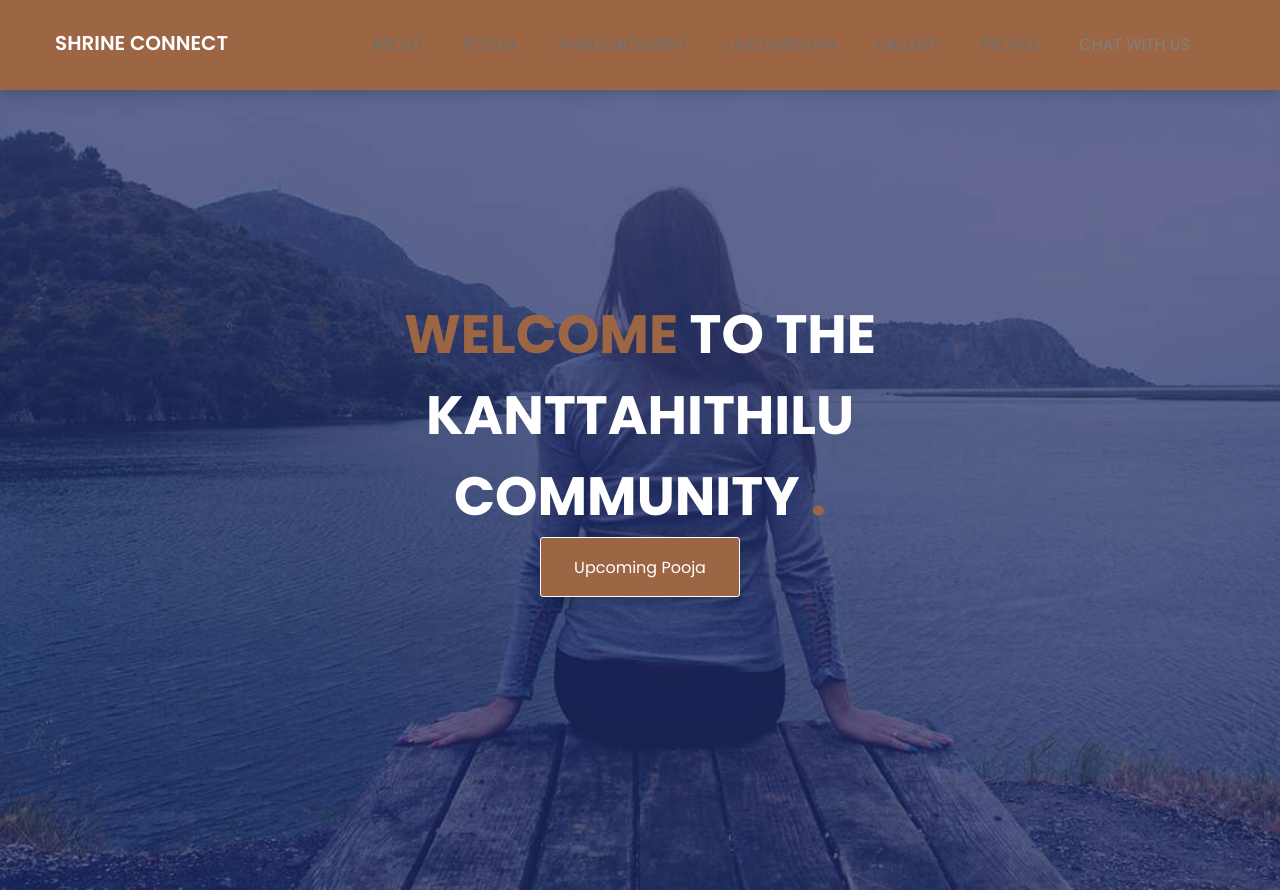
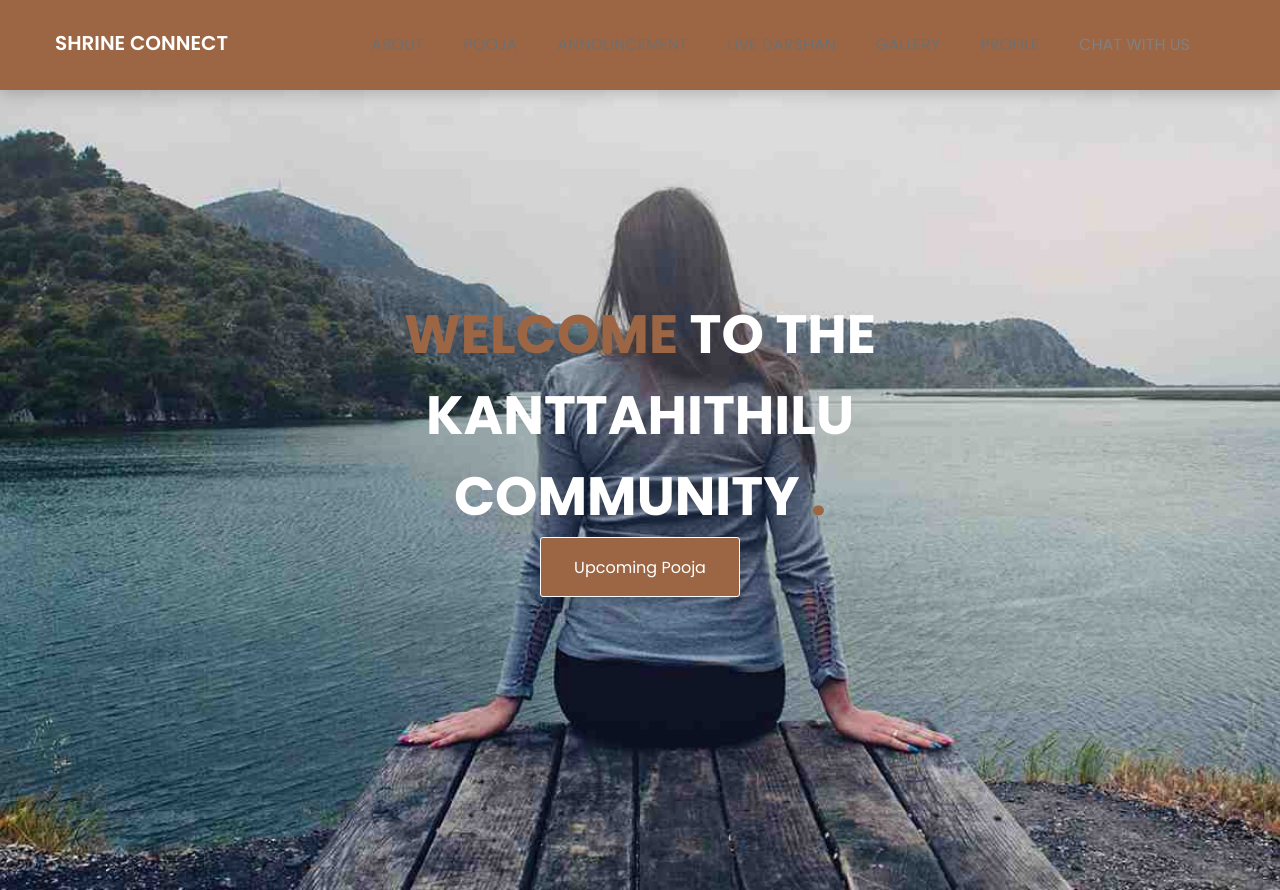
Before and after one commit to swarnikasingh/shrineconnect, a plain HTML site: page browny-v1.0/index.html in a window 1280 px wide. Shown: the top 890 px of the page. Drawn offline with nearby package versions, Linux system fonts and the light colour scheme.

Commit message:
Update style.css

```diff
--- a/browny-v1.0/assets/css/style.css
+++ b/browny-v1.0/assets/css/style.css
@@ -195,16 +195,23 @@ nav.navbar.bootsnav .navbar-toggle i{color: white;}
     background-position: center;
     height:890px;
 }
-.welcome-hero:before{
-    position:absolute;
-    content: " ";
-    top:0;
-    left:0;
-    background:rgba(31,44,108,.65);
-    width:100%;
-    height:100%;
+.Announcement-hero{
+    display: flex;
+    justify-content: top;
+    position:relative;
+
+    padding: 100px;
+
 }
 
+.live-hero{
+    display: flex;
+
+    justify-content: top;
+    position:relative;
+
+    padding: 100px;
+}
 /*.header-text-area*/
 .header-text h2 {
     color: #fff;
```
